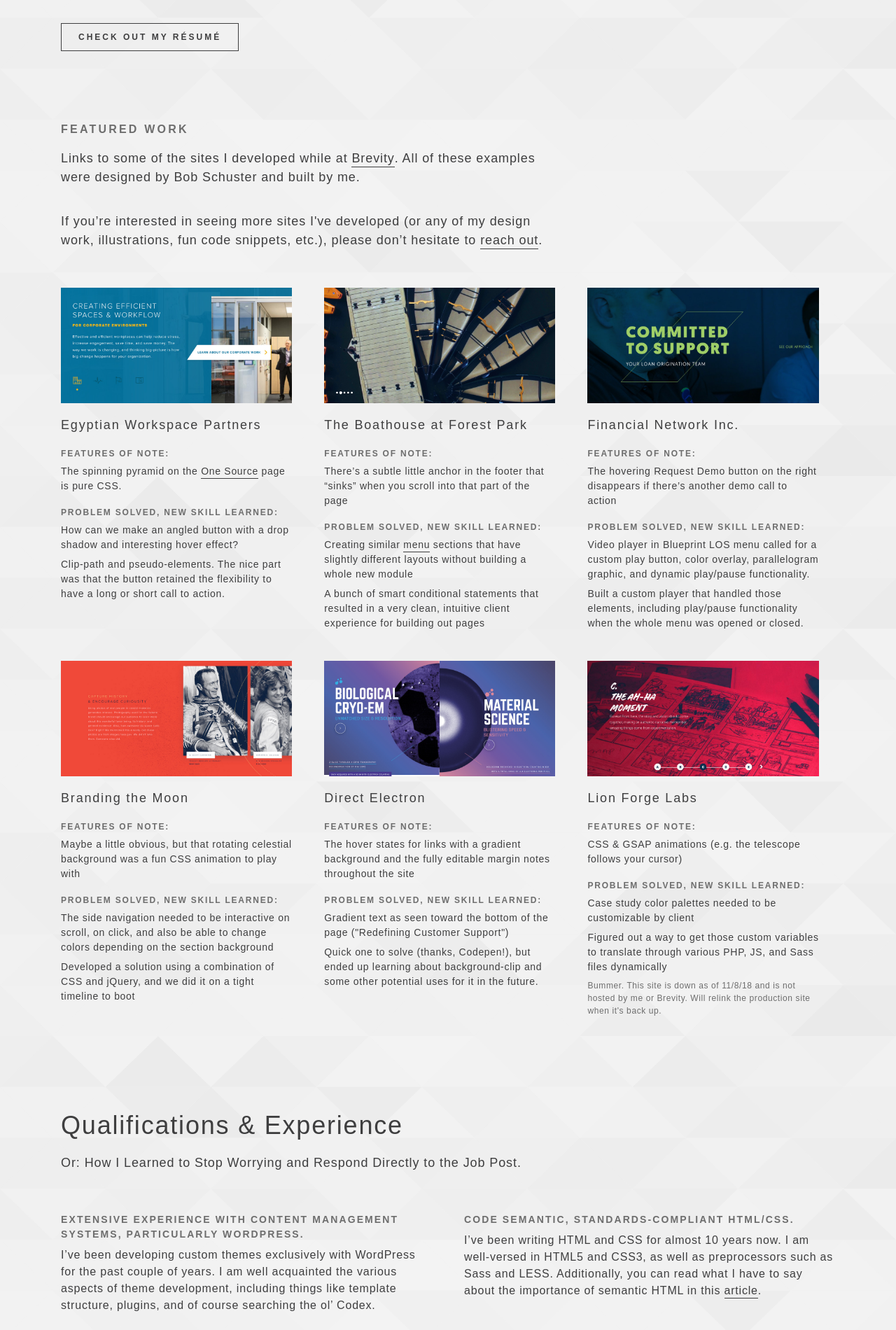
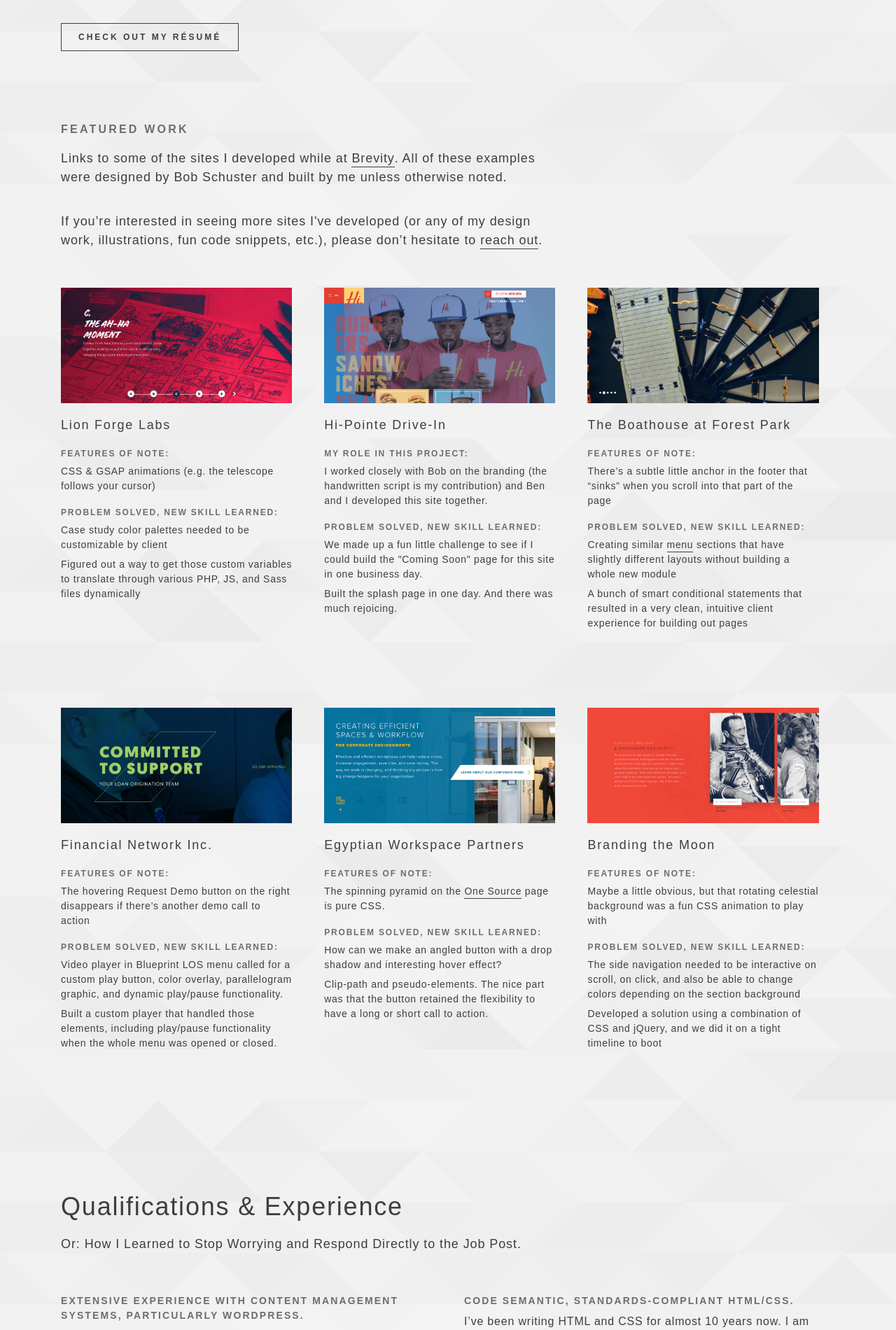
Before and after one commit to alexlinek/portfolio, a Jekyll site: the page built from atomicdust/index.html, in a window 1280 px wide. Shown: the part 317-2217 px from the top of the page at 70% size. Built offline with Jekyll 4.4.1, drawn with Linux system fonts in a browser that asks for light colours; some web fonts are replaced; some of the changed text lies outside the part shown.

Commit message:
LFL is back up

```diff
--- a/_includes/case-studies.html
+++ b/_includes/case-studies.html
@@ -1,22 +1,35 @@
 <div class="group">
   <div class="span1-1">
     <h1>Featured Work</h1>
-    <p class="intro-p">Links to some of the sites I developed while at <a href="http://seekbrevity.com" target="_blank">Brevity</a>. All of these examples were designed by Bob Schuster and built by me.</p>
+    <p class="intro-p">Links to some of the sites I developed while at <a href="http://seekbrevity.com" target="_blank">Brevity</a>. All of these examples were designed by Bob Schuster and built by me unless otherwise noted.</p>
     <p class="intro-p">If you’re interested in seeing more sites I've developed (or any of my design work, illustrations, fun code snippets, etc.), please don’t hesitate to <a href="#connect">reach out</a>.</p>
   </div>
   <ul class="case-studies">
     <li class="span1-3">
-      <a href="https://goegyptian.com/" target="_blank">
+      <a href="http://lionforge.brevitydev.com//" target="_blank">
         <div class="ft-work-img">
-          <img src="/assets/images/ft-work/ewp.jpg">
+          <img src="/assets/images/ft-work/lfl.jpg">
         </div>
-        <h3>Egyptian Workspace Partners</h3>
+        <h3>Lion Forge Labs</h3>
       </a>
       <h5>Features of Note:</h5>
-      <p>The spinning pyramid on the <a href="http://goegyptian.com/one-source/" target="_blank">One Source</a> page is pure CSS.</p>
+      <p>CSS & GSAP animations (e.g. the telescope follows your cursor)</p>
       <h5>Problem solved, new skill learned:</h5>
-      <p>How can we make an angled button with a drop shadow and interesting hover effect?</p>
-      <p>Clip-path and pseudo-elements. The nice part was that the button retained the flexibility to have a long or short call to action.</p>
+      <p>Case study color palettes needed to be customizable by client</p>
+      <p>Figured out a way to get those custom variables to translate through various PHP, JS, and Sass files dynamically</p>
+    </li>
+    <li class="span1-3">
+      <a href="http://hipointedrivein.com/" target="_blank">
+        <div class="ft-work-img">
+          <img src="/assets/images/ft-work/hpdi.jpg">
+        </div>
+        <h3>Hi-Pointe Drive-In</h3>
+      </a>
+      <h5>My Role in this Project:</h5>
+      <p>I worked closely with Bob on the branding (the handwritten script is my contribution) and Ben and I developed this site together.</p>
+      <h5>Problem solved, new skill learned:</h5>
+      <p>We made up a fun little challenge to see if I could build the "Coming Soon" page for this site in one business day.</p>
+      <p>Built the splash page in one day. And there was much rejoicing.</p>
     </li>
     <li class="span1-3">
       <a href="http://boathousestl.com/" target="_blank">
@@ -45,6 +58,19 @@
       <p>Built a custom player that handled those elements, including play/pause functionality when the whole menu was opened or closed.</p>
     </li>
     <li class="span1-3">
+      <a href="https://goegyptian.com/" target="_blank">
+        <div class="ft-work-img">
+          <img src="/assets/images/ft-work/ewp.jpg">
+        </div>
+        <h3>Egyptian Workspace Partners</h3>
+      </a>
+      <h5>Features of Note:</h5>
+      <p>The spinning pyramid on the <a href="http://goegyptian.com/one-source/" target="_blank">One Source</a> page is pure CSS.</p>
+      <h5>Problem solved, new skill learned:</h5>
+      <p>How can we make an angled button with a drop shadow and interesting hover effect?</p>
+      <p>Clip-path and pseudo-elements. The nice part was that the button retained the flexibility to have a long or short call to action.</p>
+    </li>
+    <li class="span1-3">
       <a href="http://brandingthemoon.com/" target="_blank">
         <div class="ft-work-img">
           <img src="/assets/images/ft-work/btm2.jpg">
@@ -57,32 +83,5 @@
         <p>The side navigation needed to be interactive on scroll, on click, and also be able to change colors depending on the section background</p>
         <p>Developed a solution using a combination of CSS and jQuery, and we did it on a tight timeline to boot</p>
     </li>
-    <li class="span1-3">
-      <a href="http://www.directelectron.com/" target="_blank">
-        <div class="ft-work-img">
-          <img src="/assets/images/ft-work/de3.jpg">
-        </div>
-        <h3>Direct Electron</h3>
-      </a>
-        <h5>Features of Note:</h5>
-        <p>The hover states for links with a gradient background and the fully editable margin notes throughout the site</p>
-        <h5>Problem solved, new skill learned:</h5>
-        <p>Gradient text as seen toward the bottom of the page ("Redefining Customer Support")</p>
-        <p>Quick one to solve (thanks, Codepen!), but ended up learning about background-clip and some other potential uses for it in the future.</p>
-    </li>
-    <li class="span1-3">
-      <a href="http://lionforge.brevitydev.com//" target="_blank">
-        <div class="ft-work-img">
-          <img src="/assets/images/ft-work/lfl.jpg">
-        </div>
-        <h3>Lion Forge Labs</h3>
-      </a>
-      <h5>Features of Note:</h5>
-      <p>CSS & GSAP animations (e.g. the telescope follows your cursor)</p>
-      <h5>Problem solved, new skill learned:</h5>
-      <p>Case study color palettes needed to be customizable by client</p>
-      <p>Figured out a way to get those custom variables to translate through various PHP, JS, and Sass files dynamically</p>
-      <p class="ohno">Bummer. This site is down as of 11/8/18 and is not hosted by me or Brevity. Will relink the production site when it's back up.</p>
-    </li>
   </ul>
 </div>
--- a/_includes/quals.html
+++ b/_includes/quals.html
@@ -8,7 +8,7 @@
     <div class="quals flex-grid">
       <div class="span1-2 col">
         <h5>Extensive experience with content management systems, particularly WordPress.</h5>
-        <p>I’ve been developing custom themes exclusively with WordPress for the past couple of years. I am well acquainted the various aspects of theme development, including things like template structure, plugins, and of course searching the ol’ Codex.</p>
+        <p>For the past couple of years I’ve been developing custom themes exclusively with WordPress. I am well acquainted the various aspects of theme development, including things like template structure, plugins, and of course searching the ol’ Codex.</p>
       </div>
       <div class="span1-2 col">
         <h5>Code semantic, standards-compliant HTML/CSS.</h5>
@@ -18,7 +18,7 @@
     <div class="quals flex-grid">
       <div class="span1-2 col">
         <h5>Solid background with Javascript and AJAX using jQuery.</h5>
-        <p>Can do. Reloading whole pages is lame.</p>
+        <p>The bulk of my experience is with jQuery, but I have a basic understanding of vanilla Javascript that I can implement if the solution calls for it. I have some expeience working with <a href="https://reactjs.com/" target="_blank">React</a> from my time at <a href="https://drawittoknowit.com/" target="_blank">Draw It To Know It</a>, and I recently started learning React Native. I'm familiar with AJAX, integrating with 3rd party APIs, and accessing JSON files. After all, reloading entire pages is lame.</p>
         <button id="xkcdbtn" class="btn-primary">Bring Me the Latest XKCD Comic</button>
         <figure class="xkcdbox">
           <a href="https://xkcd.com/" target="_blank">
@@ -32,18 +32,18 @@
         <p>I’d say this gif is representative of how comfortable I am with these two applications.</p>
         <figure>
           <img src="/assets/images/comfy.gif" alt="Dog lounging and typing on laptop"/>
-          <figcaption>Although I'm more engaged with the work than this doggo.</figcaption>
+          <figcaption>Although I'm more engaged with the work than this doggo seems to be.</figcaption>
         </figure>
       </div>
     </div>
     <div class="quals flex-grid">
       <div class="span1-2 col">
         <h5>Solid understanding of PHP.</h5>
-        <p>Kind of comes with the WordPress theme building territory. While I was working at <a href="https://drawittoknowit.com/" target="_blank">Draw It To Know It</a>, I delved even deeper into PHP than I typically do building WordPress sites, utilizing the <a href="https://symfony.com/" target="_blank">Symfony</a> framework and <a href="https://twig.symfony.com/" target="_blank">Twig</a> templating engine.</p>
+        <p>Most of my PHP knowledge comes from what's necessary to build WordPress themes. However, while I was working at <a href="https://drawittoknowit.com/" target="_blank">Draw It To Know It</a>, I delved into PHP a bit deeper, utilizing the <a href="https://symfony.com/" target="_blank">Symfony</a> framework and <a href="https://twig.symfony.com/" target="_blank">Twig</a> templating engine.</p>
       </div>
       <div class="span1-2 col">
         <h5>HTML Email best practices.</h5>
-        <p>Thorough understanding of HTML email best practices. At Brevity I spearheaded the implementation of MJML in our email development process in order to create emails that were feature-rich, compliant, and easily customized. It also significantly reduced our development time. Read my love letter to MJML in this <a href="http://seekbrevity.com/mjml-simplified-email-marketing/" target="_blank">article</a>.</p>
+        <p>I have a thorough understanding of HTML email best practices and experience with tools such as MailChimp, Constant Contact, and Litmus. At Brevity, I spearheaded the implementation of <a href="http://mjml.io" target="_blank">MJML</a> in our email development process in order to create emails that were feature-rich, compliant, and easily customized. It also significantly reduced our development time. Read my love letter to MJML in this <a href="http://seekbrevity.com/mjml-simplified-email-marketing/" target="_blank">article</a>.</p>
       </div>
     </div>
   </div>
--- a/_sass/_atmdst.scss
+++ b/_sass/_atmdst.scss
@@ -2,6 +2,7 @@
 
 .case-studies li {
   padding: 1em 0;
+  min-height: 600px;
   a:hover {
     .ft-work-img {
       @include box-shadow(0, 0, 50px, rgba(0,0,0,.2));
@@ -10,10 +11,6 @@
   }
   h3 { margin: 1em 0 0.25em; }
   p { margin-bottom: .5em; }
-  .ohno {
-    font-size: em(12px);
-    color: $grey;
-  }
 }
 
 p a {
```
Also changed, not shown: assets/images/ft-work/hpdi.jpg (added), 2 other files.
